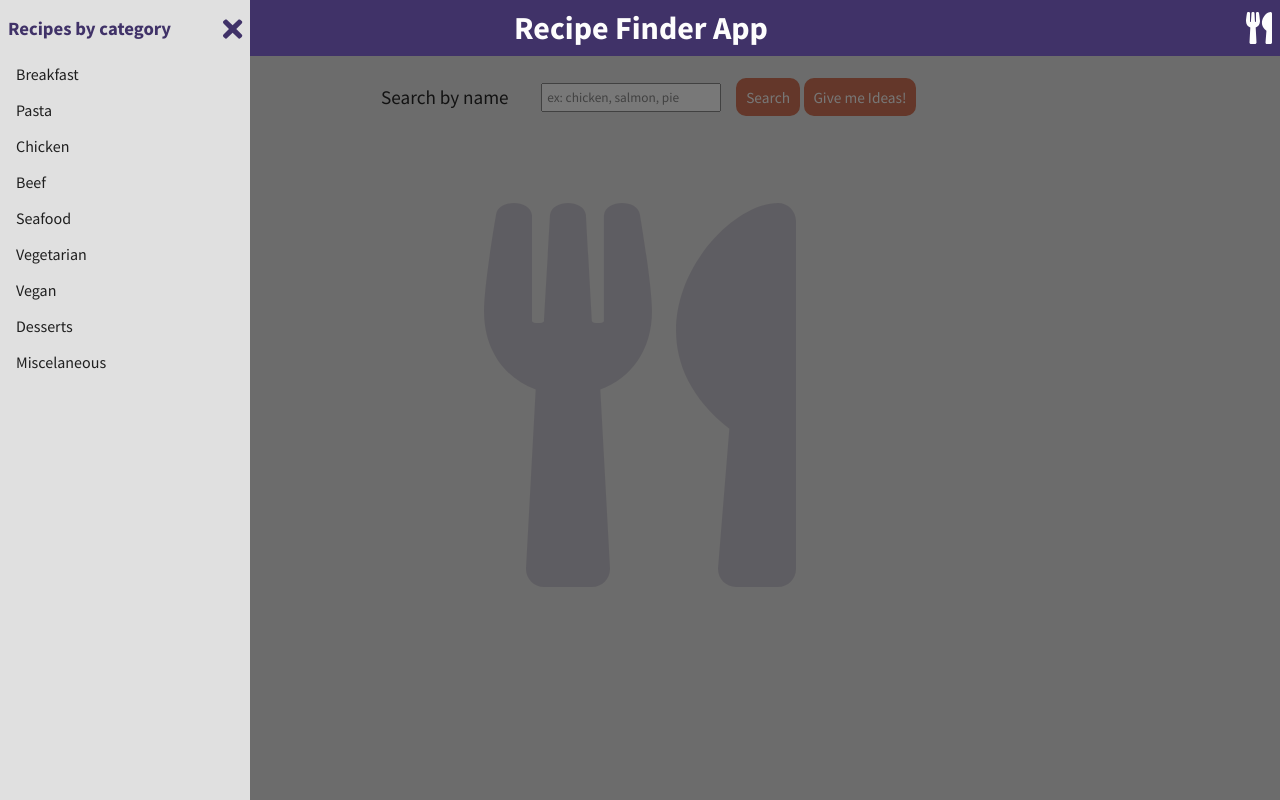
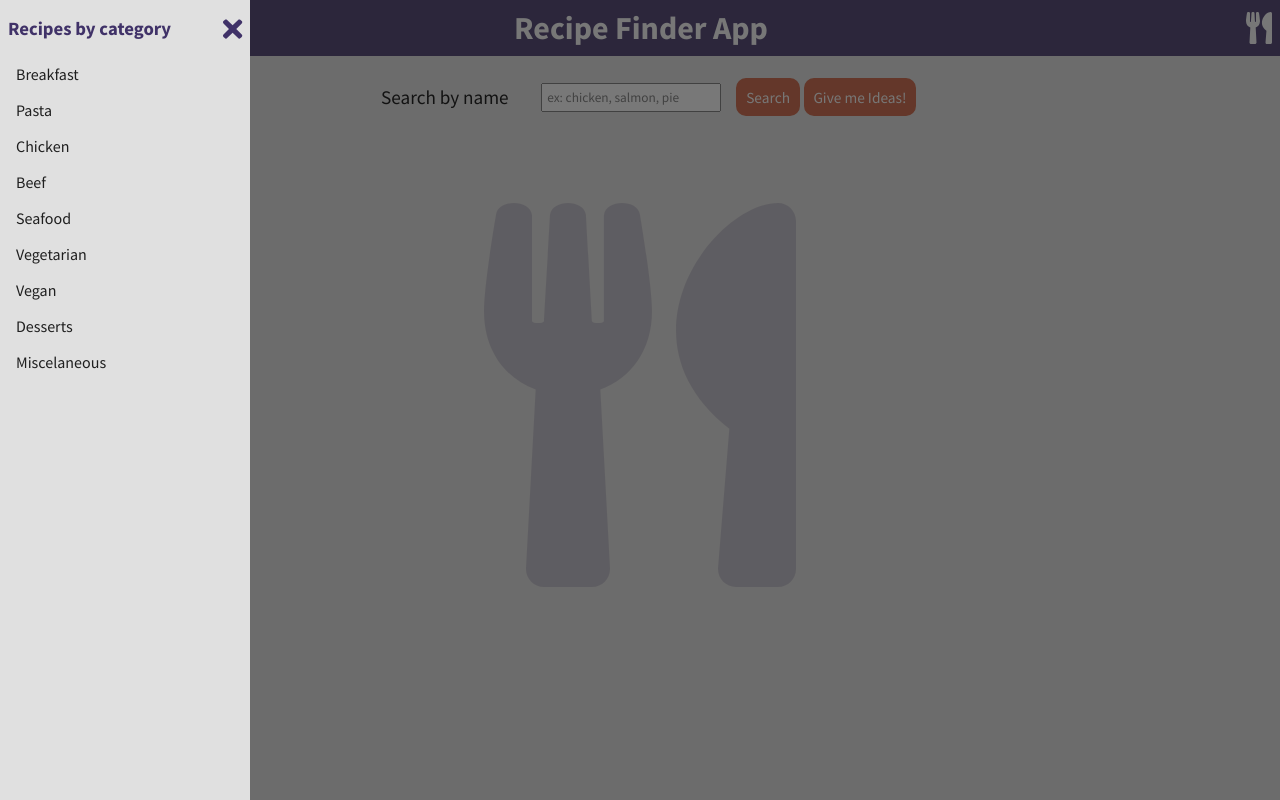
Before and after one commit to le-santos/recipe-finder, a React (Create React App) app: page / in a window 1280 px wide. Both pictures are taken after a click on the icon 22 px from the left and 28 px from the top of the page. Built offline with nearby package versions, Linux system fonts and the light colour scheme.

Commit message:
fixes backdrop z-index

```diff
--- a/src/Components/SideDrawer/SideDrawer.js
+++ b/src/Components/SideDrawer/SideDrawer.js
@@ -32,7 +32,11 @@ function SideDrawer(props) {
 
   return (
     <React.Fragment>
-      <Backdrop clicked={props.closeSideDrawer} isBackdropVisible={props.isSideDrawerVisible}/>
+      <Backdrop
+        clicked={props.closeSideDrawer}
+        isBackdropVisible={props.isSideDrawerVisible}
+        customZindex={"100"}
+        />
       <SideDivStyled changeLeftPosition={moveDrawer}>
         <Header customStyle={headerStyle}>
           <h3>Recipes by category</h3>
--- a/src/Components/UI/Backdrop.js
+++ b/src/Components/UI/Backdrop.js
@@ -8,7 +8,7 @@ const DivBackdropStyled = styled.div`
   left: 0;
   background-color: var(--color0);
   opacity: 0.6;
-  z-index: 10;
+  z-index: ${props => props.customZindex};
   height: 100%;
   width: 100vw;
 `;
@@ -20,7 +20,13 @@ function Backdrop(props) {
     )
   }
 
-  return <DivBackdropStyled onClick={props.clicked} changeDisplay={showBackdrop} />;
+  return (
+  <DivBackdropStyled
+    onClick={props.clicked}
+    changeDisplay={showBackdrop}
+    customZindex={props.customZindex}
+    />
+  );
 }
 
 export default Backdrop;
--- a/src/Containers/ResultBox.js
+++ b/src/Containers/ResultBox.js
@@ -83,7 +83,10 @@ function ResultBox(props) {
   const isCardSelected =
     selectedCard[0].key === null ? null : (
       <Fragment>
-        <Backdrop clicked={closeSelected} isBackdropVisible={selectedCard[0]}/>
+        <Backdrop
+          clicked={closeSelected}
+          isBackdropVisible={selectedCard[0]}
+          customZindex={"10"}/>
         <SelectedRecipeCard cardSelected={selectedCard[0]} />
       </Fragment>
     );
```
